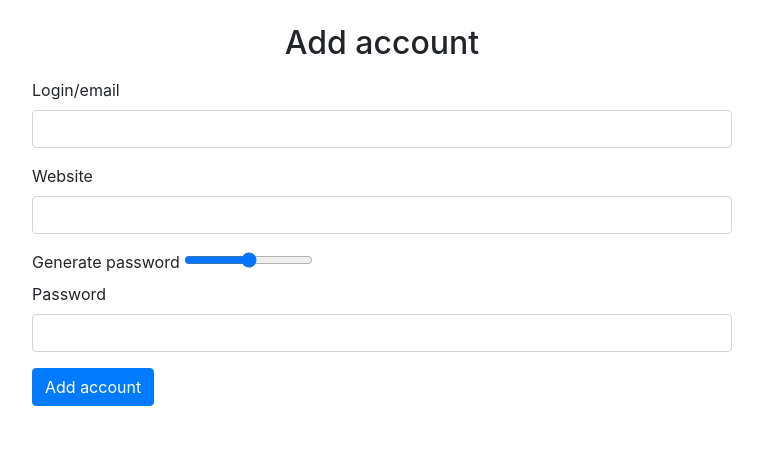
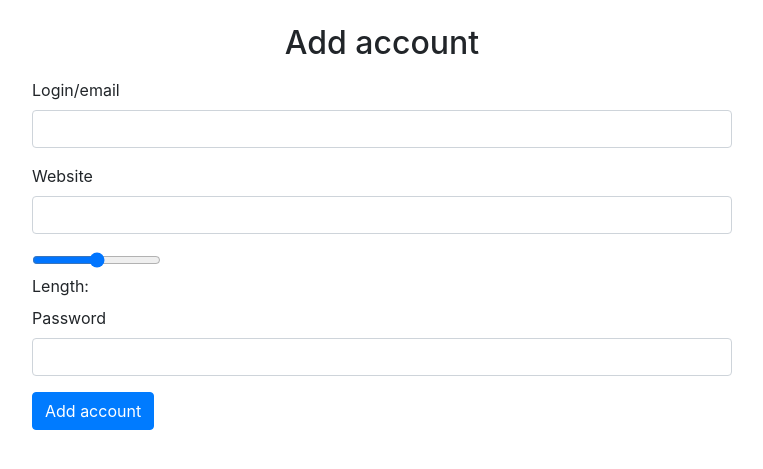
Before and after one commit to artur-strzelecki/web_password_manager, a Django app: template templates/add_new_account.html in a window 1280 px wide. Shown: the part 56-525 px from the top of the page, without its empty margins (258-1021 px from the left). Run offline with Django 3.2, Linux system fonts and the light colour scheme; the template is opened without the code that fills it, so the values that code supplies are empty; some libraries are stand-ins or nearby versions.

Commit message:
improvement length password and range in template add_new_account

```diff
--- a/templates/add_new_account.html
+++ b/templates/add_new_account.html
@@ -14,19 +14,18 @@
                 <label>Website</label>
                 <input type="website" class="form-control" name="website">
             </div>
-            <label for="customRange2" class="form-label">Generate password  </label>
-            <input type="range" class="form-range" min="8" max="32" id="range" name="range">
+            <input type="range" class="form-range" min="0" max="32" id="range" name="range"><br>
+            <label>Length: <a id="length_pass"></a> </label>
             <div class="form-group">
                 <label>Password</label>
-                <input class="form-control" name="password_noenc" id="password">
+                <input class="form-control" name="password_noenc" id="password" maxlength="32">
             </div>
-            <div id="test1"></div>
             <button type="submit" class="btn btn-primary">Add account</button>
         </div>
     </form>
 {% endblock %}
 {% block script %}
-    var slider = document.getElementById("range");
+    var slider = document.getElementById('range');
 
     slider.oninput = function() {
         $.ajax(
@@ -40,8 +39,17 @@
             },
             success: function(gen_pass)
             {
-                document.getElementById('password').value = gen_pass
+                document.getElementById('password').value = gen_pass;
+                document.getElementById('length_pass').innerHTML = gen_pass.length;
             }
          })
     };
+
+    var password_change = document.getElementById("password");
+
+    password_change.addEventListener('keyup', (e) => {
+        document.getElementById('range').value = password_change.value.length;
+        document.getElementById('length_pass').innerHTML = password_change.value.length;
+    });
+
 {% endblock %}
--- a/templates/base.html
+++ b/templates/base.html
@@ -23,6 +23,11 @@
                 <li class="nav-item">
                     <a class="nav-link" href="{% url 'accounts' %}">Profile</a>
                 </li>
+                {% if request.user.is_authenticated %}
+                <span class="navbar-text">
+                    <div class="ml-4"><span class="text-primary">Hello {{request.user.username}}!</span></div>
+                </span>
+                {% endif %}
             </ul>
             <ul class="navbar-nav ml-auto">
                 {% if not request.user.is_authenticated %}
@@ -39,6 +44,7 @@
                     </li>
                 {% endif %}
             </ul>
+            </div>
         </div>
     </div>
 </nav>
```
